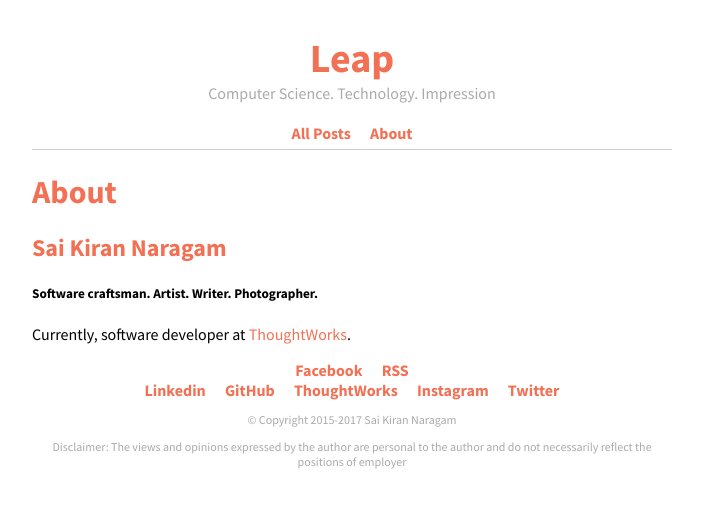
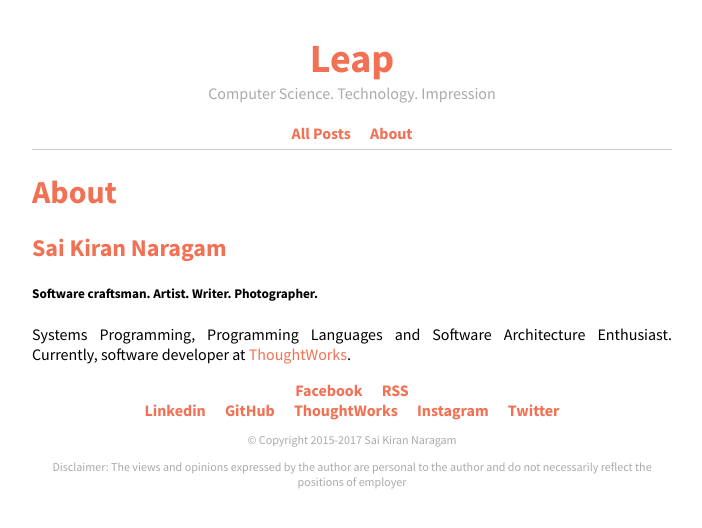
Before and after one commit to nsaikiran/impression, a Jekyll site: the page built from about.md, in a window 1280 px wide. Shown: the top 528 px of the page, without its empty margins (288-990 px from the left). Built offline with Jekyll 4.4.1, drawn with Linux system fonts in a browser that asks for light colours.

Commit message:
Update about file

```diff
--- a/about.md
+++ b/about.md
@@ -7,4 +7,5 @@ title: About
 
 ##### Software craftsman. Artist. Writer. Photographer.
 
+Systems Programming, Programming Languages and Software Architecture Enthusiast.
 Currently, software developer at <a href="https://www.thoughtworks.com">ThoughtWorks</a>.
```
